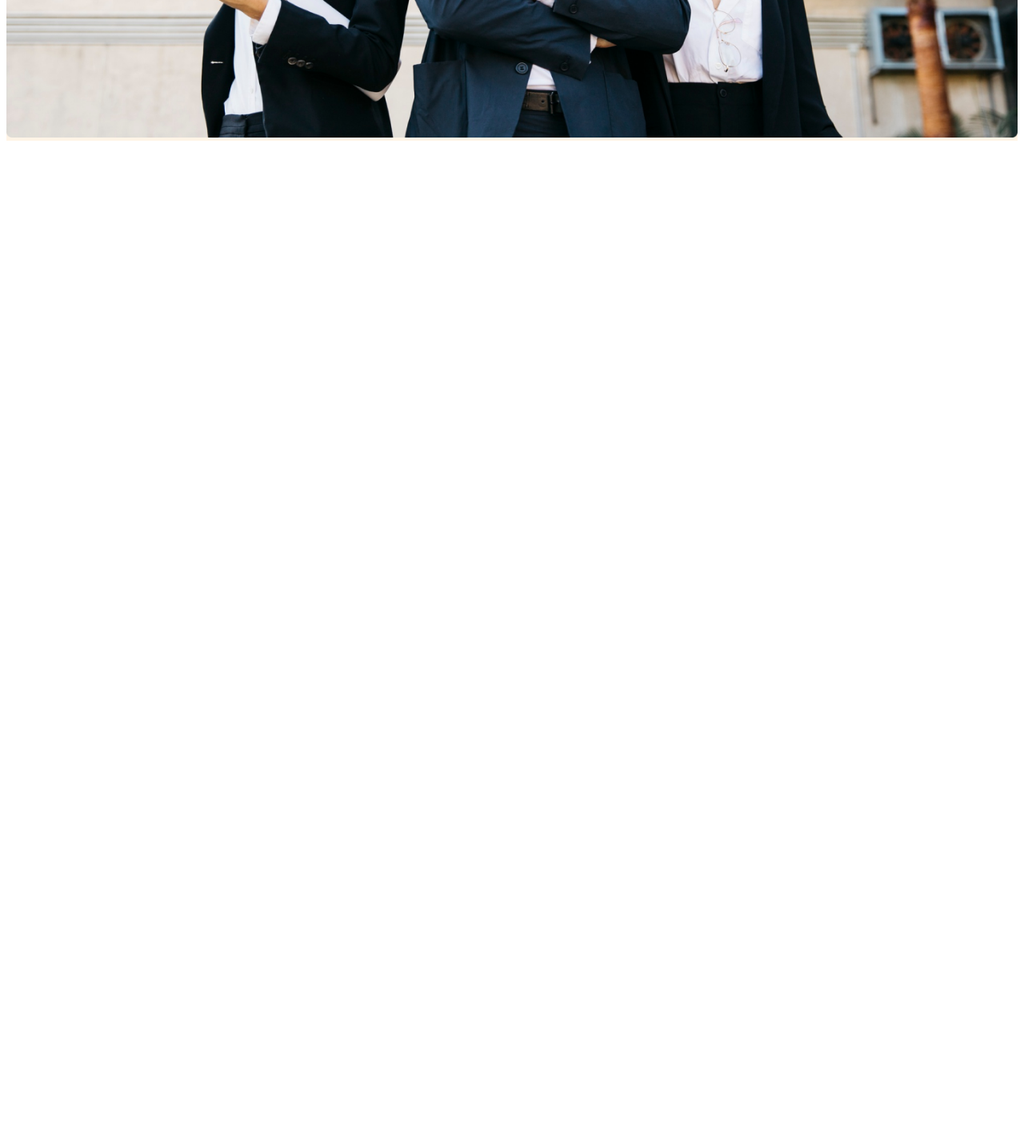
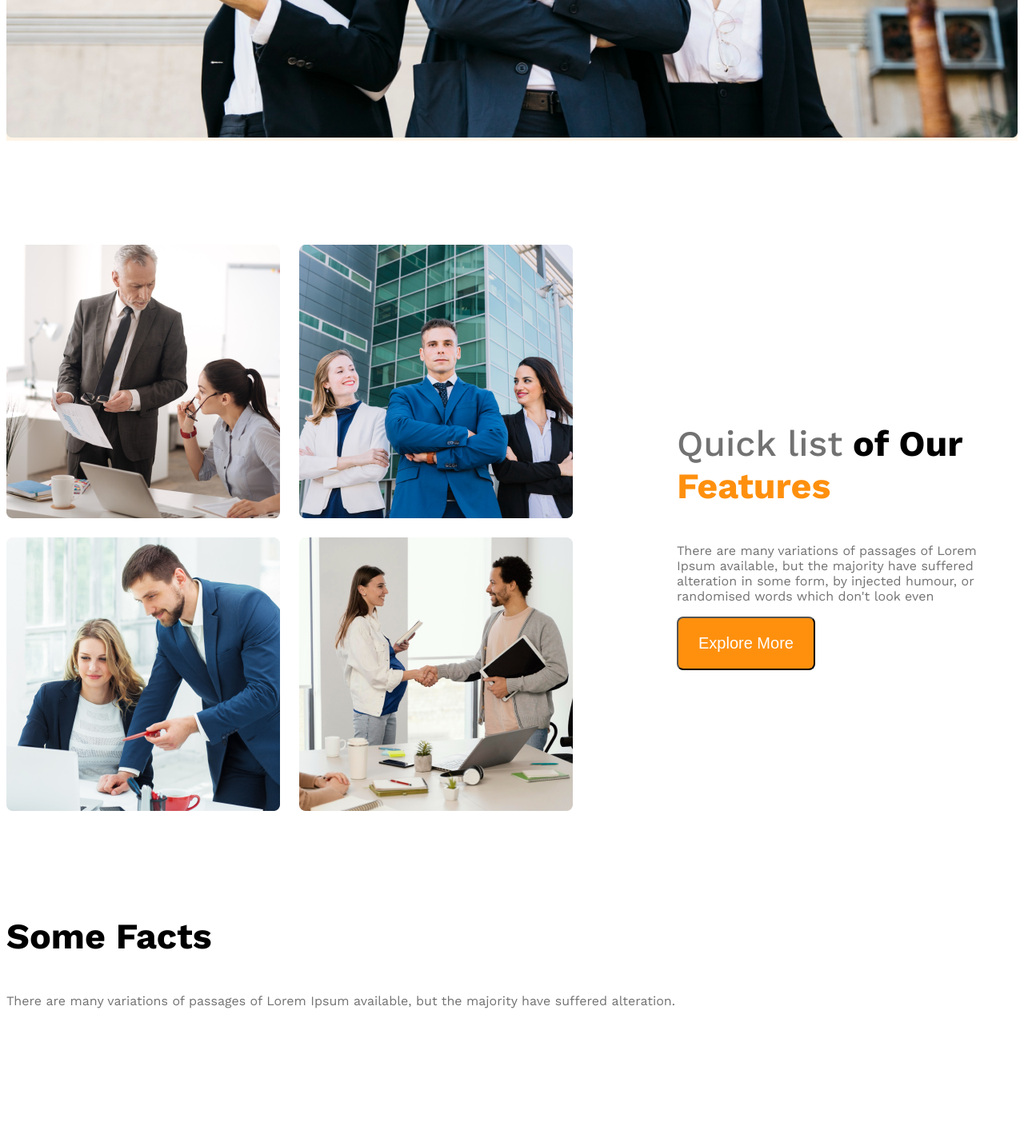
Before and after one commit to emon544954/g3-architects-website, a plain HTML site: page index.html in a window 1280 px wide. Shown: the part 855-2278 px from the top of the page at 80% size. Before the commit the page ends 1039 px from the top, so only its background shows below. Drawn offline with nearby package versions, Linux system fonts and the light colour scheme.

Commit message:
team responsive and added structure

```diff
--- a/index.html
+++ b/index.html
@@ -31,7 +31,56 @@
 
     </header>
     <main>
+        <!-- team section start -->
+        <section class="teams display-flex">
+            <div class="team-images-container">
+                <img src="images/team1.png" alt="two architect discussing about design ">
+                <img src="images/team2.png" alt="">
+                <img src="images/team3.png" alt="">
+                <img src="images/team4.png" alt="">
 
+            </div>
+            <div class="our-fetures">
+                <h3 class="section-title"><span id="quick-list" class="text-light-gray">Quick list</span> <span>of Our</span> <span id="feature-color">Features</span></h3>
+                <p class="feture-description text-light-gray">There are many variations of passages of Lorem Ipsum available, but the majority have suffered alteration in some form, by injected humour, or randomised words which don't look even</p>
+                <button class="btn-primary">Explore More</button>
+            </div>
+
+        </section>
+      <!-- team section feature will enjoy -->
+       <section>
+        <h3 class="section-title">Some Facts</h3>
+        <p class="text-light-gray">There are many variations of passages of Lorem Ipsum available, but the majority have suffered alteration.</p>
+        <div class="facts-container">
+            <!-- .fact*4>img.fact-icon+h4.fact-number+h5.fact-name -->
+            <div class="fact">
+                <img src="" alt="" class="fact-icon">
+                <h4 class="fact-number"></h4>
+                <h5 class="fact-name"></h5>
+            </div>
+            <div class="fact">
+                <img src="" alt="" class="fact-icon">
+                <h4 class="fact-number"></h4>
+                <h5 class="fact-name"></h5>
+            </div>
+            <div class="fact">
+                <img src="" alt="" class="fact-icon">
+                <h4 class="fact-number"></h4>
+                <h5 class="fact-name"></h5>
+            </div>
+            <div class="fact">
+                <img src="" alt="" class="fact-icon">
+                <h4 class="fact-number"></h4>
+                <h5 class="fact-name"></h5>
+            </div>
+
+        </div>
+
+       </section>
+       <!-- some facts -->
+        <section class="some-facts">
+
+        </section>
     </main>
     <footer>
 
--- a/styles/architecs.css
+++ b/styles/architecs.css
@@ -26,6 +26,14 @@
     font-weight: 600px;
 
   }
+  /* shared style */
+  main{
+    max-width: 1440px;
+    margin: 0 auto;
+  }
+  main > section{
+    margin-top: 130px;
+  }
   .display-flex{
     display:flex ;
   }
@@ -34,6 +42,11 @@
     align-items: center;
 
   }
+  .section-title{
+    font-size: 2.8rem;
+    font-weight: 700px;
+
+}
   .nav-link{
     text-decoration: none;
     font-weight: 500px;
@@ -71,9 +84,47 @@
 .banner-image{
     width: 100%;
 }
+/* team and feture related styles */
+.teams{
+    align-items: center;
+}
+.team-images-container{
+    display: grid;
+    grid-template-columns: repeat(2,1fr);
+    gap: 24px;
+}
+.our-fetures{
+    margin-left: 130px;
+    max-width: 530px;
+}
+
+#quick-list{
+    font-weight: 500;
+
+
+}
+#feature-color{
+    color: #FF900E;
+    font-weight: bold;
+}
 /* responsive media query */
 @media screen and (max-width:576px) {
-    .navbar, .nav-links{
+    .navbar, .nav-links, .teams{
         flex-direction: column;
     }
+    .team-images-container{
+        grid-template-columns: repeat(1,1fr);
+    }
+    .our-fetures{
+        margin-left: 20px;
+    }
 }
+/* medium size device */
+@media screen and (min-width:576px) and (max-width:992px){
+    .teams{
+        flex-direction: column;
+    }
+    .our-fetures{
+        margin: 50px auto;
+    }
+}
```
